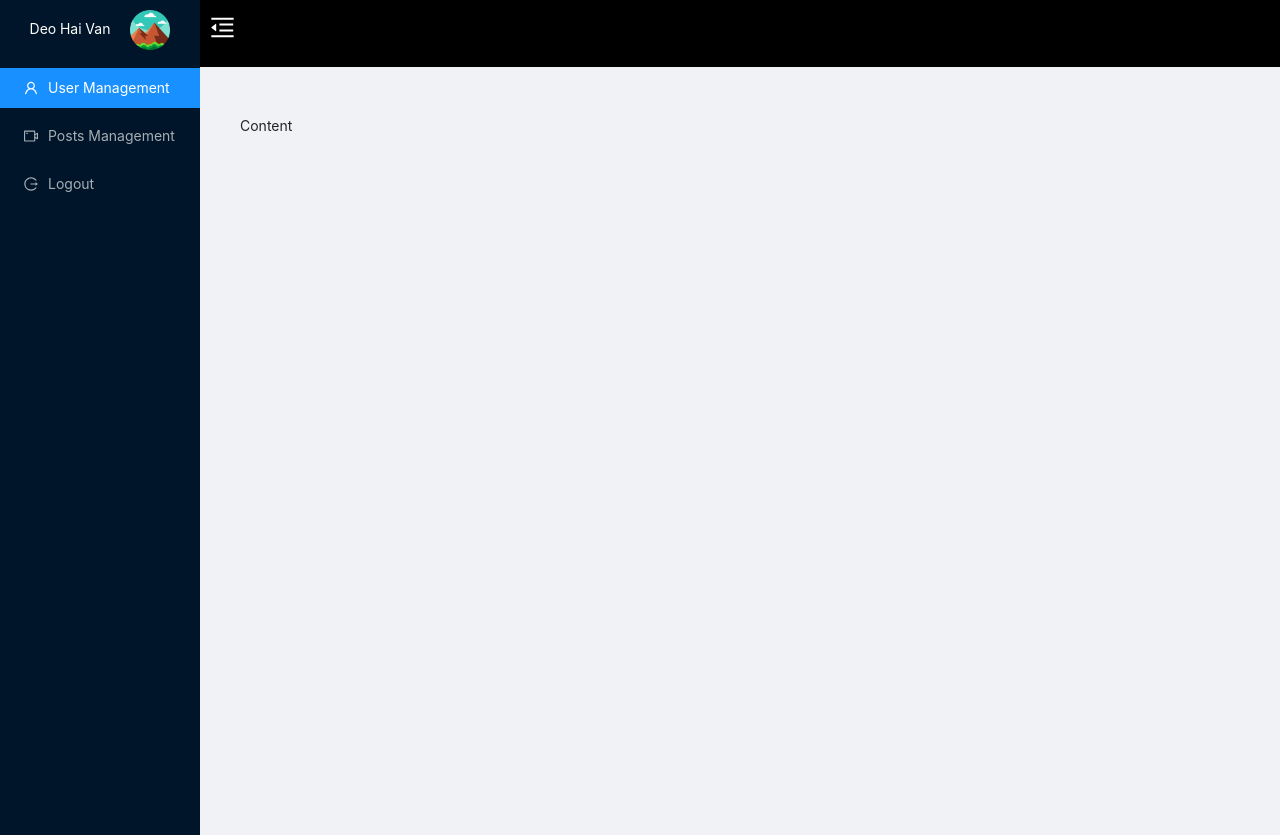
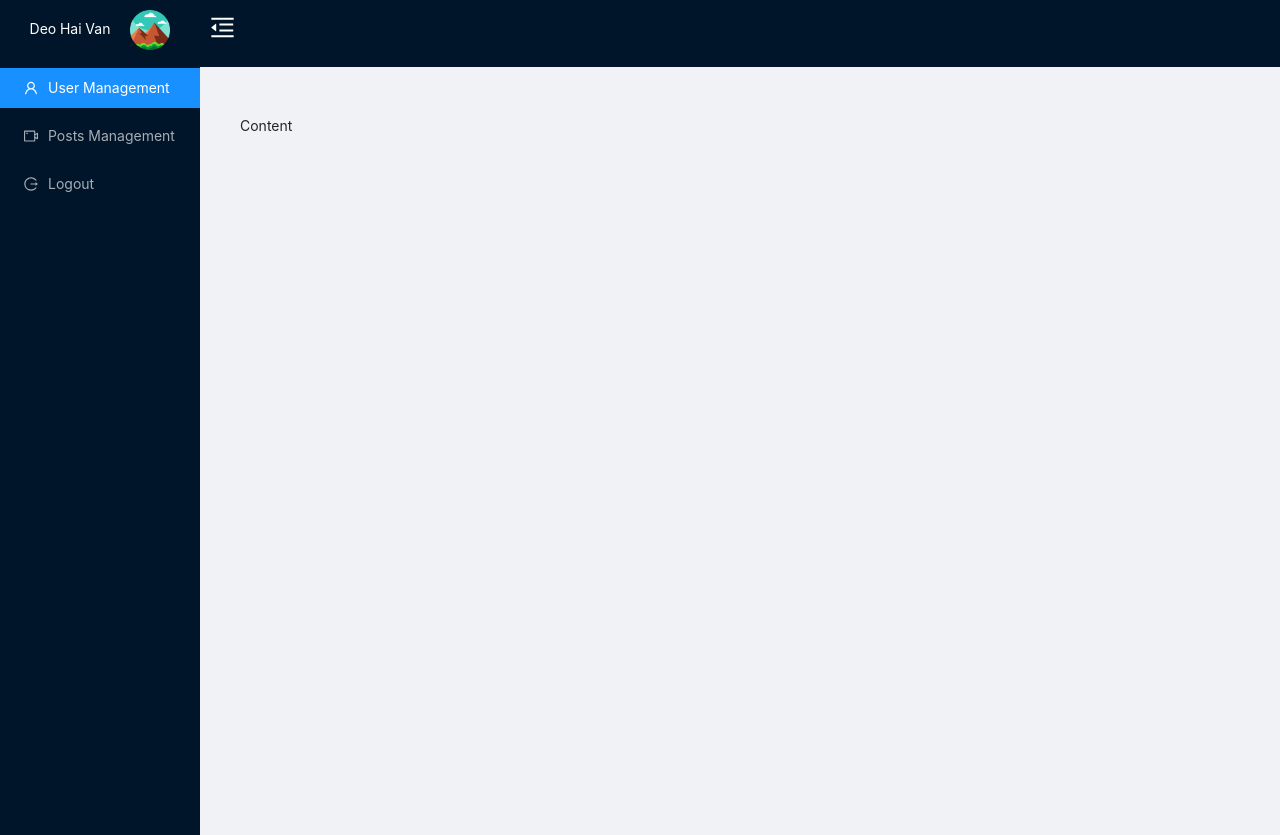
Before and after one commit to htpt2910/itnihongo2-DeoHaiVan-website, a React (Create React App) app in the folder frontend/: page /admin in a window 1280 px wide. Built offline with nearby package versions, Linux system fonts and the light colour scheme.

Commit message:
UI admin layouts

```diff
--- a/frontend/src/layouts/admin/index.jsx
+++ b/frontend/src/layouts/admin/index.jsx
@@ -48,7 +48,7 @@ const AdminLayout = () => {
         />
       </Sider>
       <Layout className="site-layout">
-        <Header className="site-layout-background" style={{ padding: 0, height:67, backgroundColor: 'black' }}>
+        <Header className="site-layout-background" style={{ padding: 0, height:67 }}>
           {React.createElement(collapsed ? MenuUnfoldOutlined : MenuFoldOutlined, {
             className: 'trigger',
             onClick: () => setCollapsed(!collapsed),
```
Also changed, not shown: frontend/src/pages/admin/Logout/index.jsx (added, +7 -0 lines), frontend/src/pages/admin/Posts/index.jsx (added, +7 -0 lines), frontend/src/pages/admin/User/index.jsx (added, +7 -0 lines), frontend/src/pages/admin/Posts/posts.css (added), frontend/src/pages/admin/User/user.css (added).
